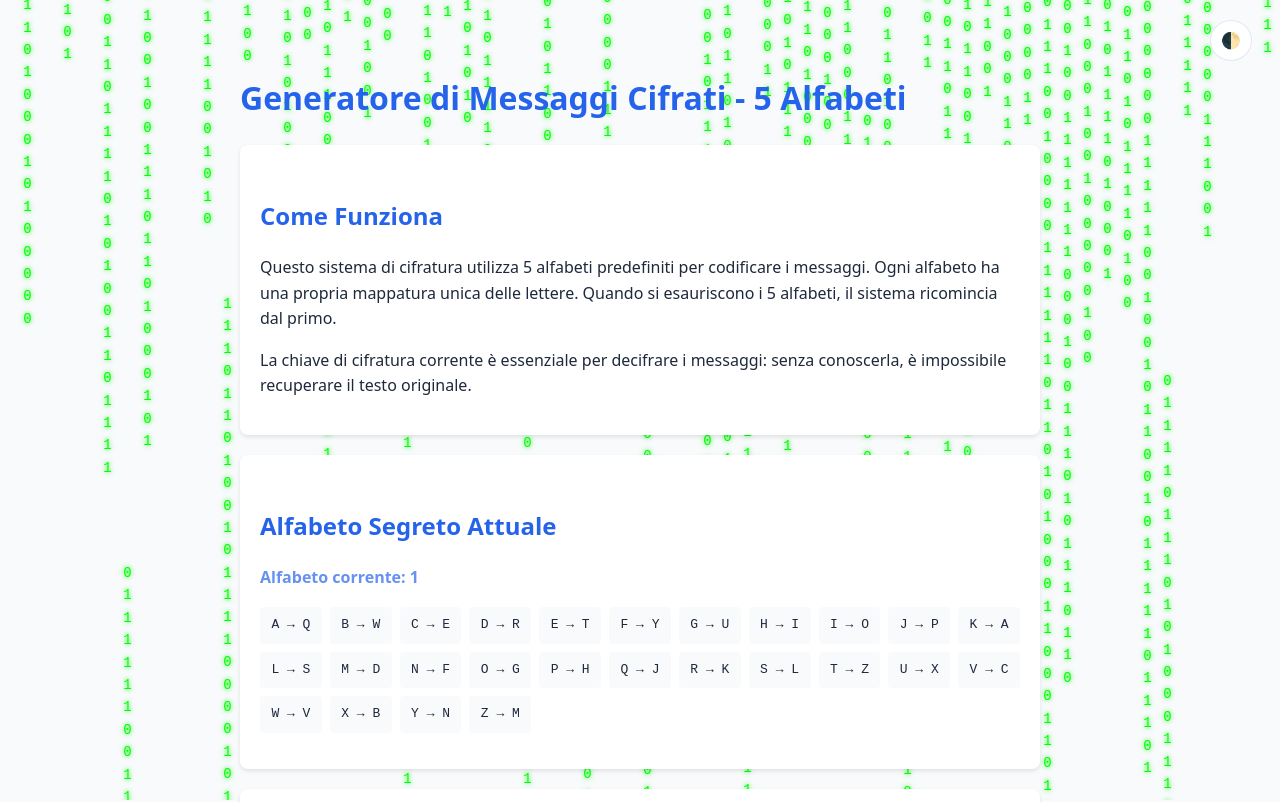
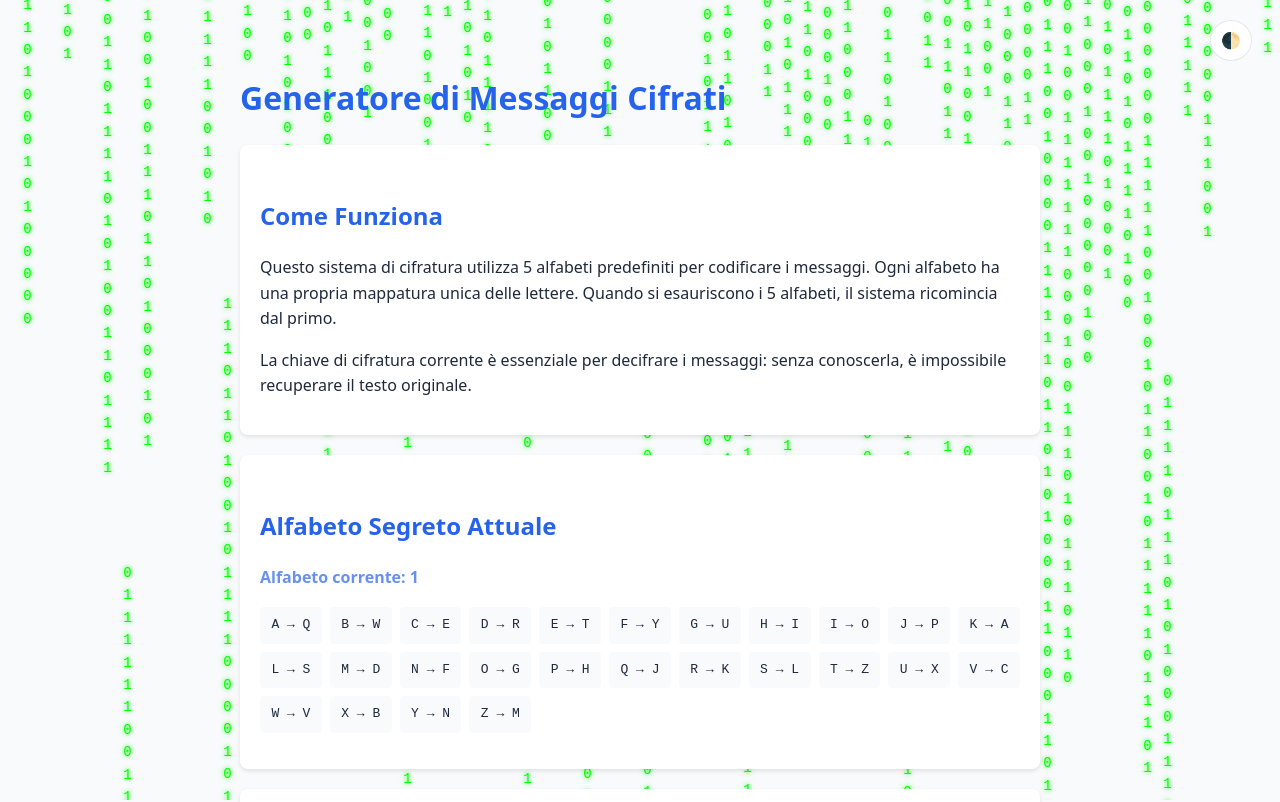
Before and after one commit to sormanilorenzo/Criptatore, a plain HTML site: page index.html in a window 1280 px wide. Shown: the top 802 px of the page. Drawn offline with Linux system fonts and the light colour scheme.

Commit message:
Update index.html

```diff
--- a/index.html
+++ b/index.html
@@ -3,7 +3,7 @@
 <head>
     <meta charset="UTF-8">
     <meta name="viewport" content="width=device-width, initial-scale=1.0">
-    <title>Generatore di Messaggi Cifrati - 5 Alfabeti</title>
+    <title>Generatore di Messaggi Cifrati</title>
     <style>
         :root[data-theme="light"] {
             --primary-color: #2563eb;
@@ -304,7 +304,7 @@
     <div class="matrix-bg" id="matrixBg"></div>
     <button class="theme-toggle" onclick="toggleTheme()" title="Cambia tema">🌓</button>
     <div class="container">
-        <h1>Generatore di Messaggi Cifrati - 5 Alfabeti</h1>
+        <h1>Generatore di Messaggi Cifrati</h1>
 
         <div class="card">
             <h2>Come Funziona</h2>
```
